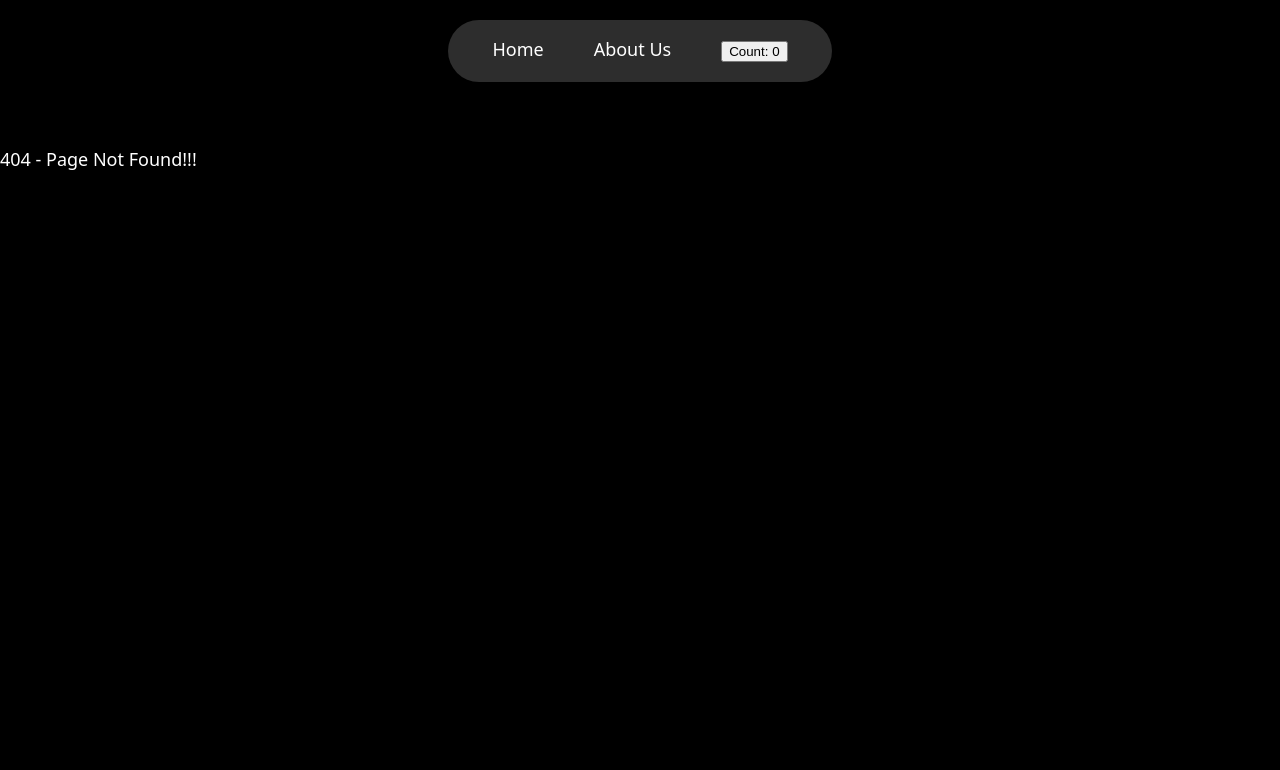
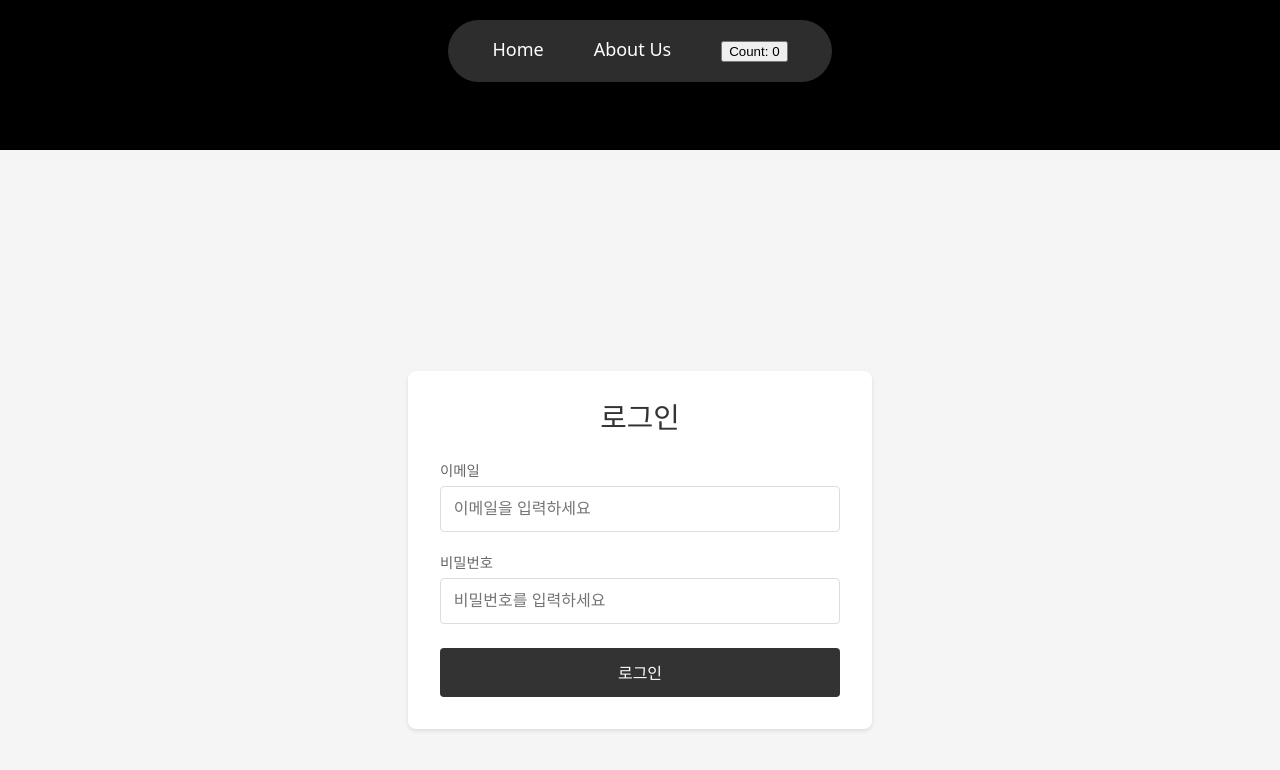
Before and after one commit to Jeongjjuna/gongcha, a Next.js app in the folder basic/: page /login in a window 1280 px wide. Before the commit this address had no page. Shown: the top 770 px of the page. Built offline with nearby package versions, Linux system fonts and the light colour scheme.

Commit message:
style: 로그인 페이지 구현

```diff
--- /dev/null
+++ b/basic/app/login/login.module.css
@@ -0,0 +1,68 @@
+.container {
+    display: flex;
+    justify-content: center;
+    align-items: center;
+    min-height: 100vh;
+    background-color: #f5f5f5;
+}
+
+.loginBox {
+    background-color: white;
+    padding: 2rem;
+    border-radius: 8px;
+    box-shadow: 0 2px 4px rgba(0, 0, 0, 0.1);
+    width: 100%;
+    max-width: 400px;
+}
+
+.title {
+    text-align: center;
+    color: #333;
+    margin-bottom: 2rem;
+    font-size: 1.8rem;
+}
+
+.form {
+    display: flex;
+    flex-direction: column;
+    gap: 1.5rem;
+}
+
+.inputGroup {
+    display: flex;
+    flex-direction: column;
+    gap: 0.5rem;
+}
+
+.inputGroup label {
+    font-size: 0.9rem;
+    color: #666;
+}
+
+.inputGroup input {
+    padding: 0.8rem;
+    border: 1px solid #ddd;
+    border-radius: 4px;
+    font-size: 1rem;
+    transition: border-color 0.2s;
+}
+
+.inputGroup input:focus {
+    outline: none;
+    border-color: #0070f3;
+}
+
+.submitButton {
+    background-color: #333333;
+    color: white;
+    padding: 0.8rem;
+    border: none;
+    border-radius: 4px;
+    font-size: 1rem;
+    cursor: pointer;
+    transition: background-color 0.2s;
+}
+
+.submitButton:hover {
+    background-color: #1a1a1a;
+}
--- /dev/null
+++ b/basic/app/login/page.tsx
@@ -0,0 +1,50 @@
+'use client';
+
+import { useState } from 'react';
+import styles from './login.module.css';
+
+export default function LoginPage() {
+    const [email, setEmail] = useState('');
+    const [password, setPassword] = useState('');
+
+    const handleSubmit = (e: React.FormEvent) => {
+        e.preventDefault();
+        // TODO: 로그인 로직 구현
+        console.log('로그인 시도:', { email, password });
+    };
+
+    return (
+        <div className={styles.container}>
+            <div className={styles.loginBox}>
+                <h1 className={styles.title}>로그인</h1>
+                <form onSubmit={handleSubmit} className={styles.form}>
+                    <div className={styles.inputGroup}>
+                        <label htmlFor="email">이메일</label>
+                        <input
+                            type="email"
+                            id="email"
+                            value={email}
+                            onChange={(e) => setEmail(e.target.value)}
+                            required
+                            placeholder="이메일을 입력하세요"
+                        />
+                    </div>
+                    <div className={styles.inputGroup}>
+                        <label htmlFor="password">비밀번호</label>
+                        <input
+                            type="password"
+                            id="password"
+                            value={password}
+                            onChange={(e) => setPassword(e.target.value)}
+                            required
+                            placeholder="비밀번호를 입력하세요"
+                        />
+                    </div>
+                    <button type="submit" className={styles.submitButton}>
+                        로그인
+                    </button>
+                </form>
+            </div>
+        </div>
+    );
+}
```
